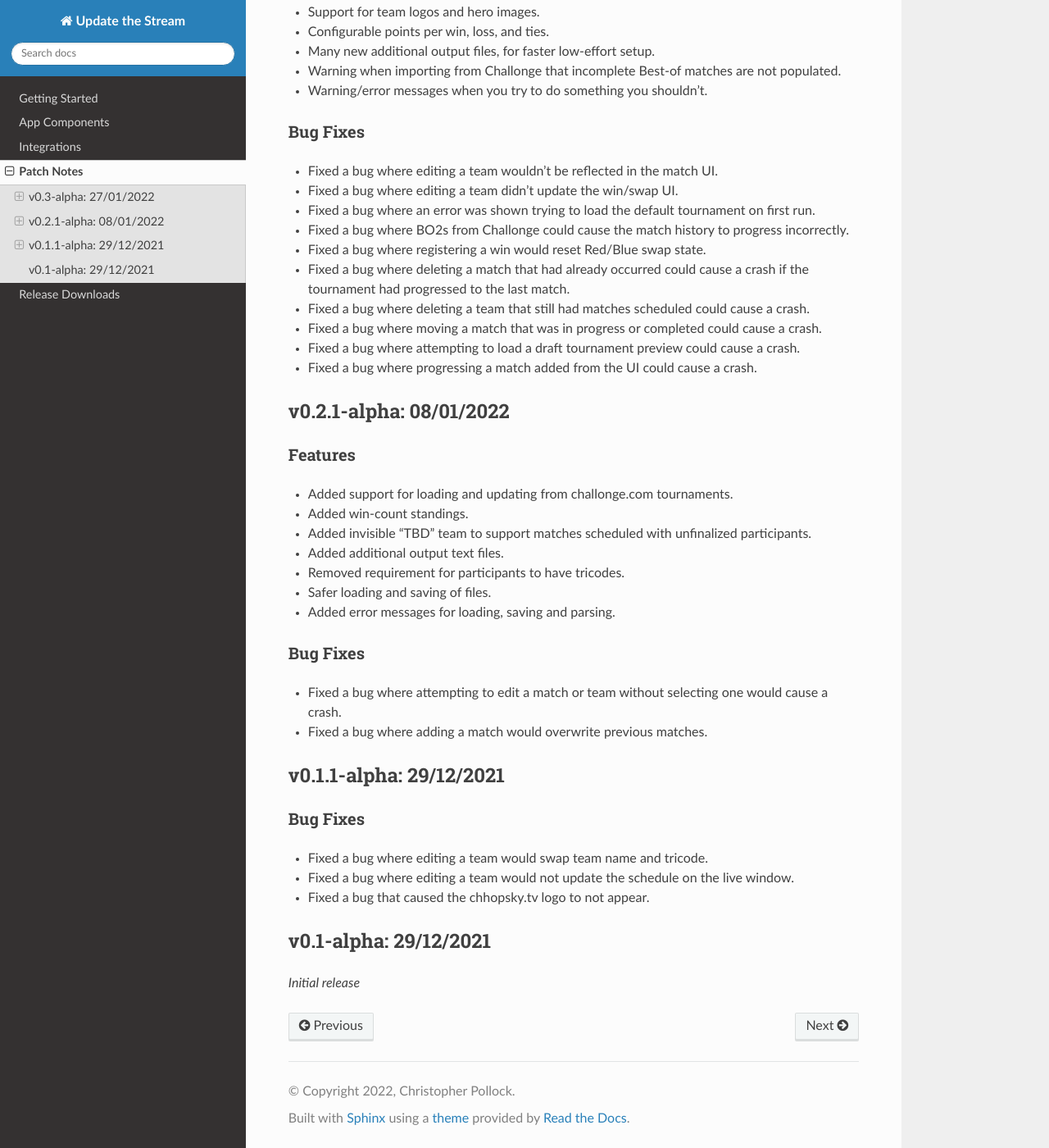
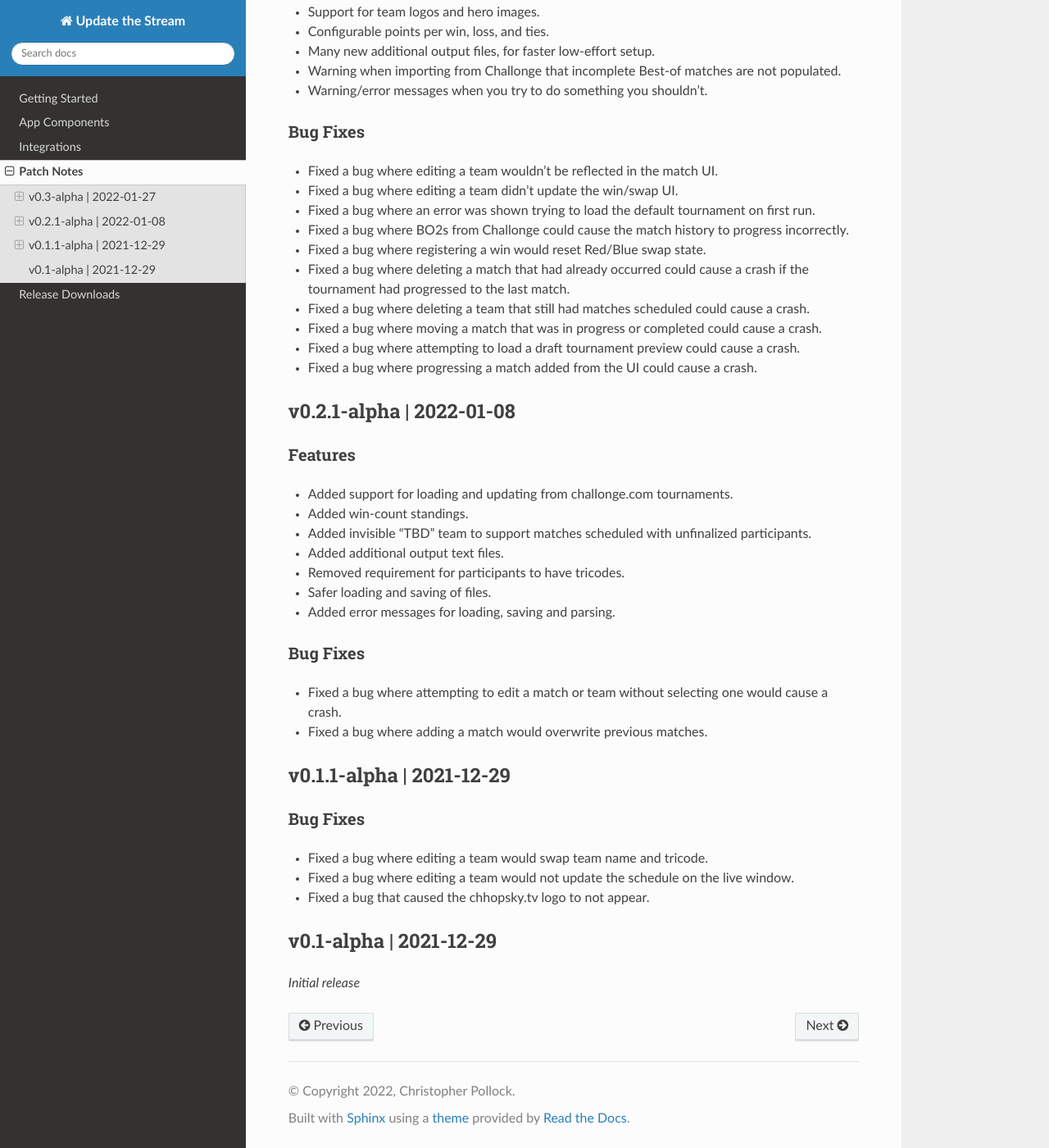
Before and after one commit to chhopsky/udts-readthedocs, a Sphinx documentation site: the page built from docs/source/patchnotes.rst, in a window 1280 px wide and 1400 px high, scrolled down 335 px. Shown: the whole window at 82% size. Built offline with Sphinx 7.4.7 and the Read the Docs theme 2.0.0, drawn with Linux system fonts in a browser that asks for light colours; some of the changed text lies outside the part shown.

Commit message:
Standardized date format
Dates in patchnotes.rst now follow the YYYY/MM/DD pattern established in releases.rst

```diff
--- a/docs/source/patchnotes.rst
+++ b/docs/source/patchnotes.rst
@@ -2,9 +2,9 @@
 Patch Notes
 ###########
 
-**********************
-v0.3-alpha: 27/01/2022
-**********************
+***********************
+v0.3-alpha | 2022-01-27
+***********************
 
 Features
 ========
@@ -30,9 +30,9 @@ Bug Fixes
 * Fixed a bug where attempting to load a draft tournament preview could cause a crash.
 * Fixed a bug where progressing a match added from the UI could cause a crash.
 
-************************
-v0.2.1-alpha: 08/01/2022
-************************
+*************************
+v0.2.1-alpha | 2022-01-08
+*************************
 
 Features
 ========
@@ -49,9 +49,9 @@ Bug Fixes
 * Fixed a bug where attempting to edit a match or team without selecting one would cause a crash.
 * Fixed a bug where adding a match would overwrite previous matches.
 
-************************
-v0.1.1-alpha: 29/12/2021
-************************
+*************************
+v0.1.1-alpha | 2021-12-29
+*************************
 
 Bug Fixes
 =========
@@ -59,7 +59,7 @@ Bug Fixes
 * Fixed a bug where editing a team would not update the schedule on the live window.
 * Fixed a bug that caused the chhopsky.tv logo to not appear.
 
-**********************
-v0.1-alpha: 29/12/2021
-**********************
+***********************
+v0.1-alpha | 2021-12-29
+***********************
 *Initial release*
```
Also changed, not shown: 5 other files.
